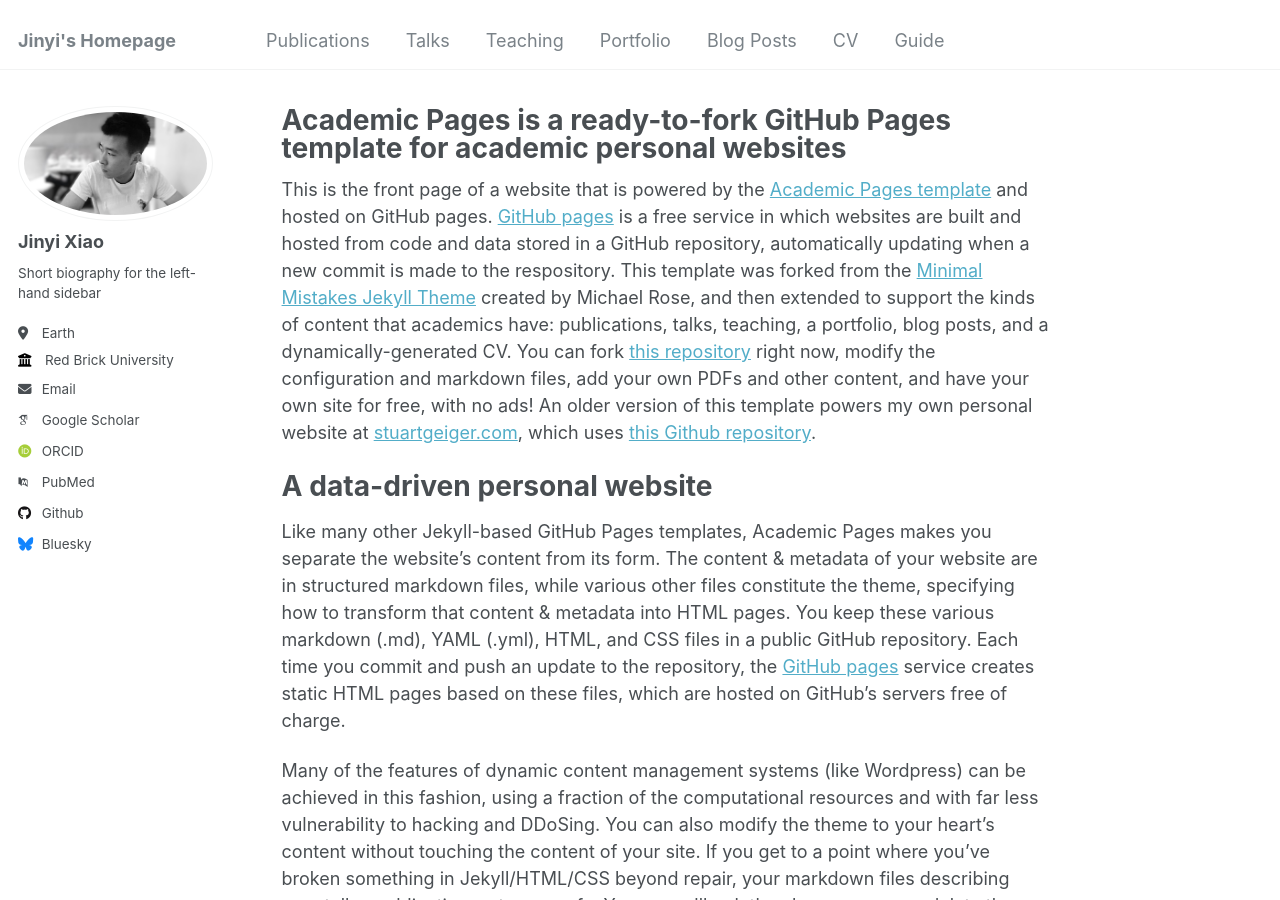
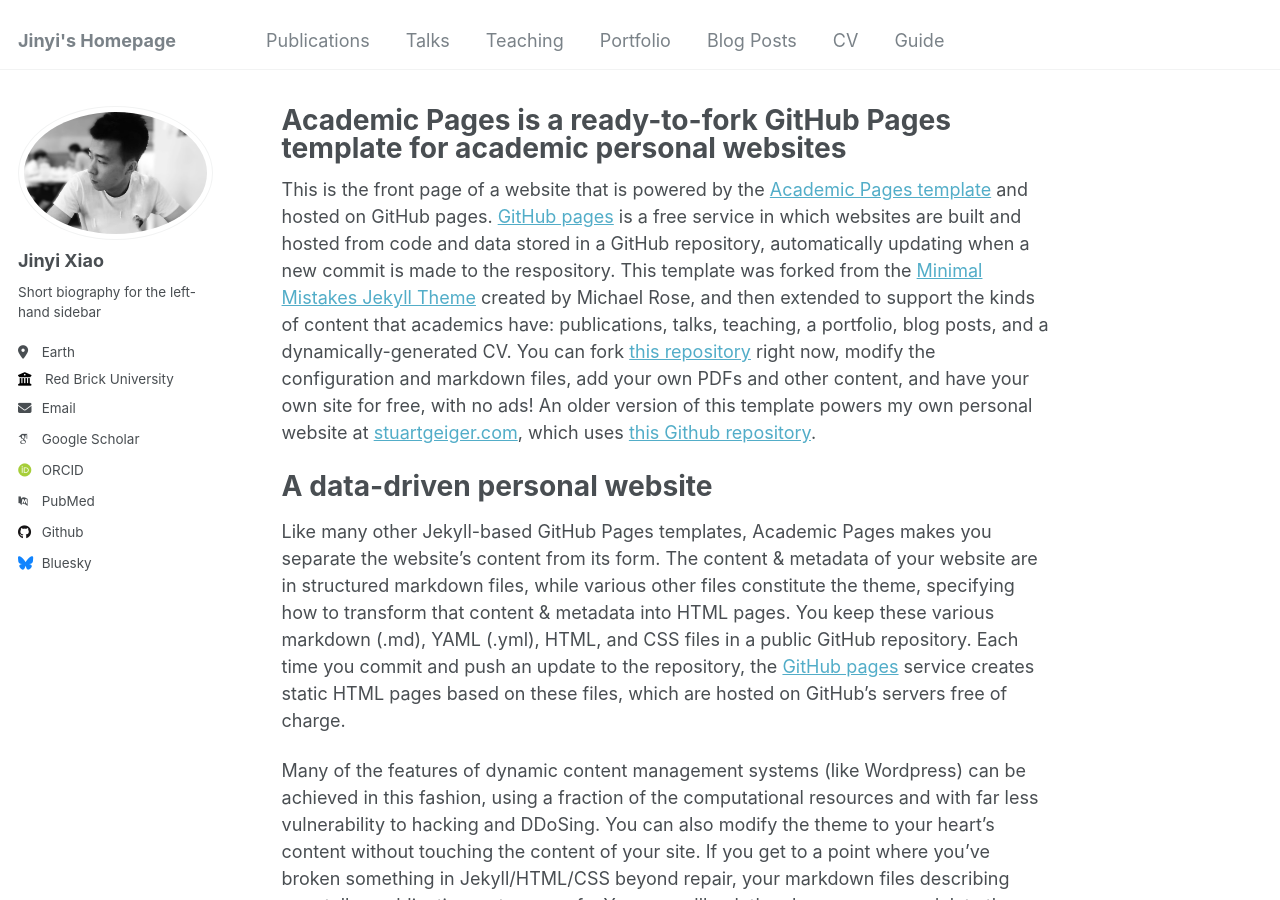
Before and after one commit to Xxiaojinyi/Xxiaojinyi.github.io, a Jekyll site: the page built from _pages/about.md, in a window 1280 px wide and 900 px high. Built offline with Jekyll 4.4.1, drawn with Linux system fonts in a browser that asks for light colours; some web fonts are replaced.

Commit message:
Update _config.yml

```diff
--- a/_config.yml
+++ b/_config.yml
@@ -21,7 +21,7 @@ repository               : "Xxiaojinyi.github.io"
 #               Additional customization can be done by editing /_includes/author-profile.html
 author:
   # Biographic information
-  avatar           : "psc (1).jpeg"
+  avatar           : "Avatar1.jpg"
   name             : "Jinyi Xiao"
   pronouns         : # example: "she/her"
   bio              : "Short biography for the left-hand sidebar"
```
